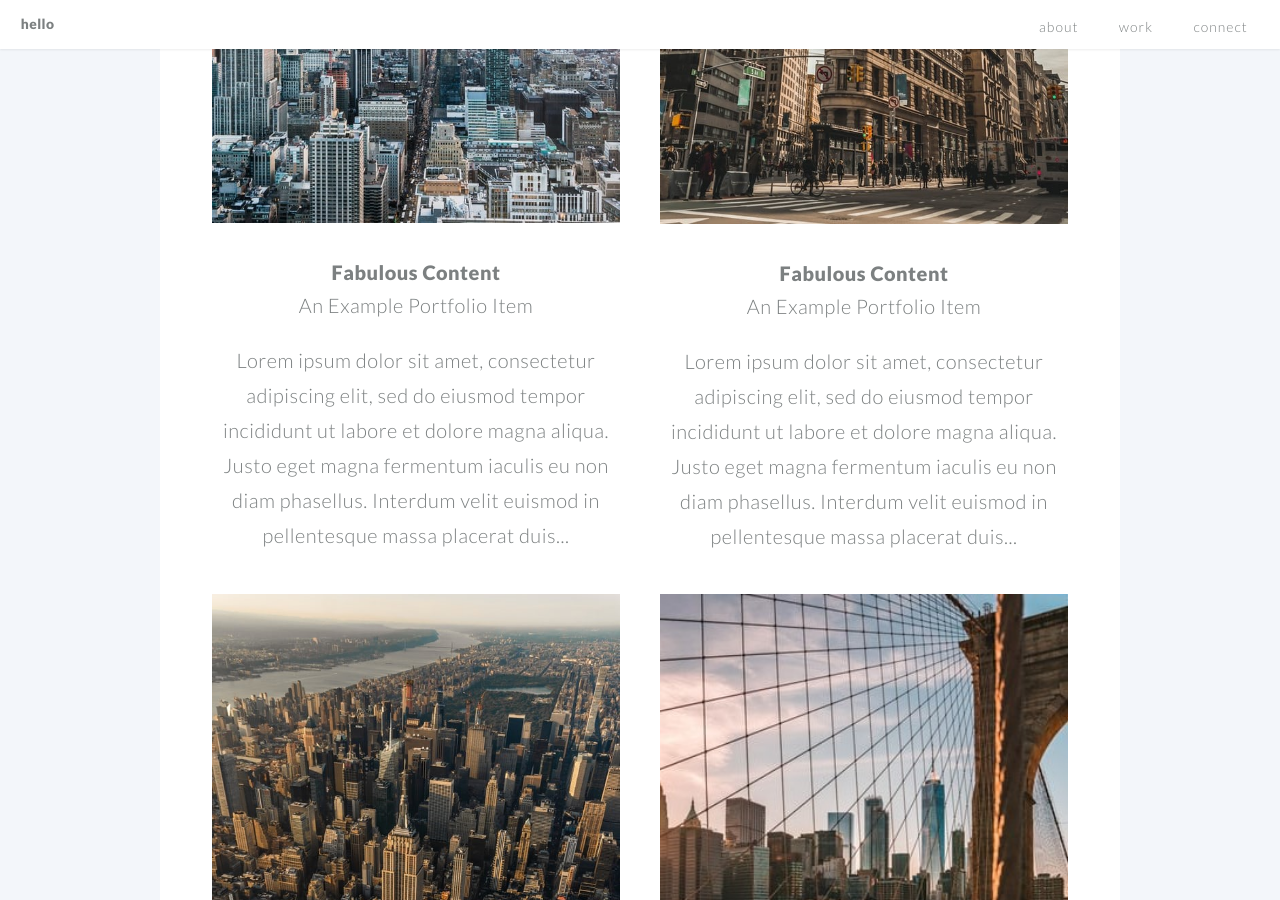
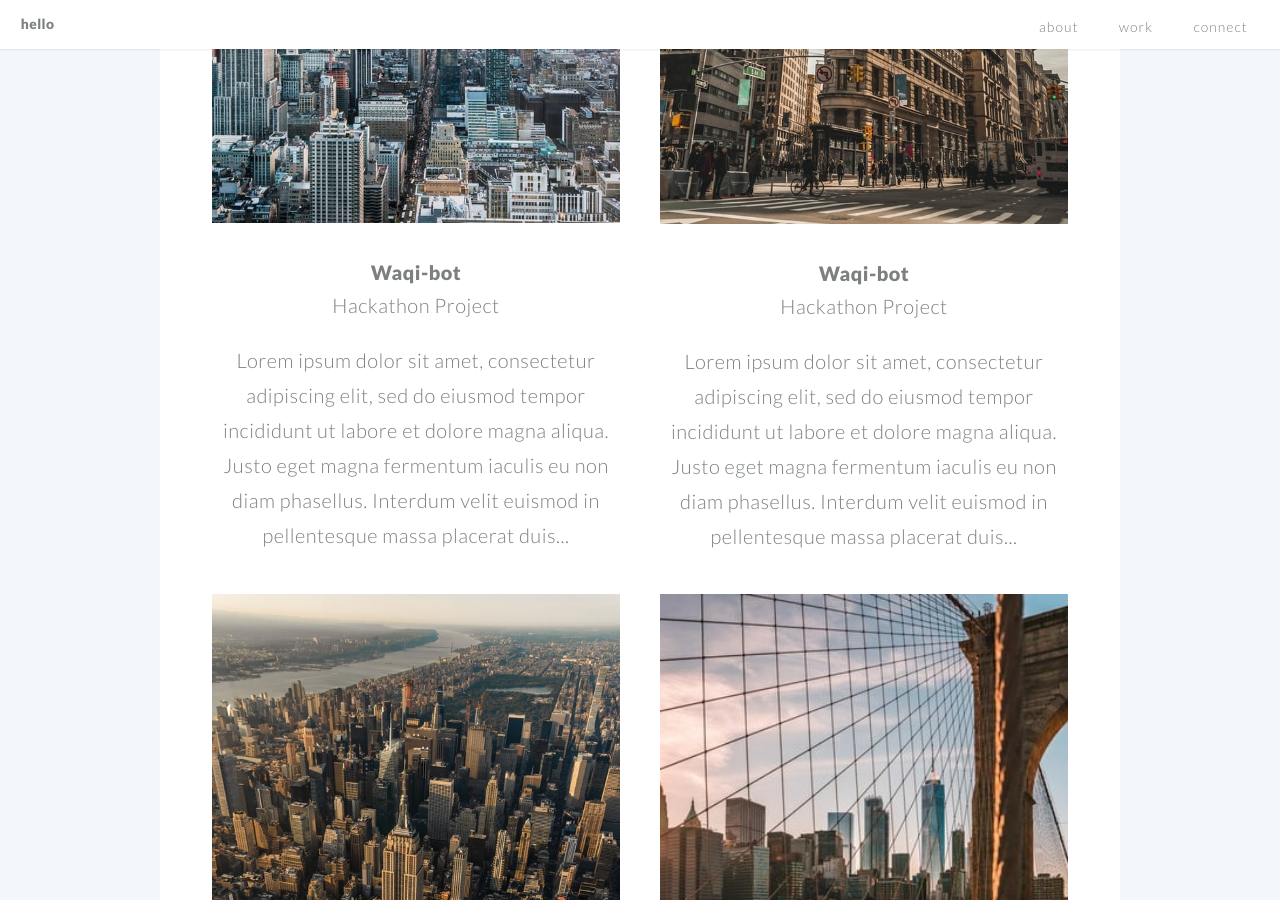
Before and after one commit to teaxwin/teaxwin.github.io, a Jekyll site: the page built from index.md, in a window 1280 px wide and 900 px high, scrolled down 2076 px. Built offline with Jekyll 4.4.1, drawn with Linux system fonts in a browser that asks for light colours; some of the changed text lies outside the part shown.

Commit message:
includes

```diff
--- a/_includes/example.html
+++ b/_includes/example.html
@@ -1,3 +1,3 @@
-<h1><a href="#">Fabulous Content</a></h1>
-<h2>An Example Portfolio Item<h2>
+<h1><a href="#">Waqi-bot </a></h1>
+<h2>Hackathon Project<h2>
 <p>Lorem ipsum dolor sit amet, consectetur adipiscing elit, sed do eiusmod tempor incididunt ut labore et dolore magna aliqua. Justo eget magna fermentum iaculis eu non diam phasellus. Interdum velit euismod in pellentesque massa placerat duis...</p>
```
